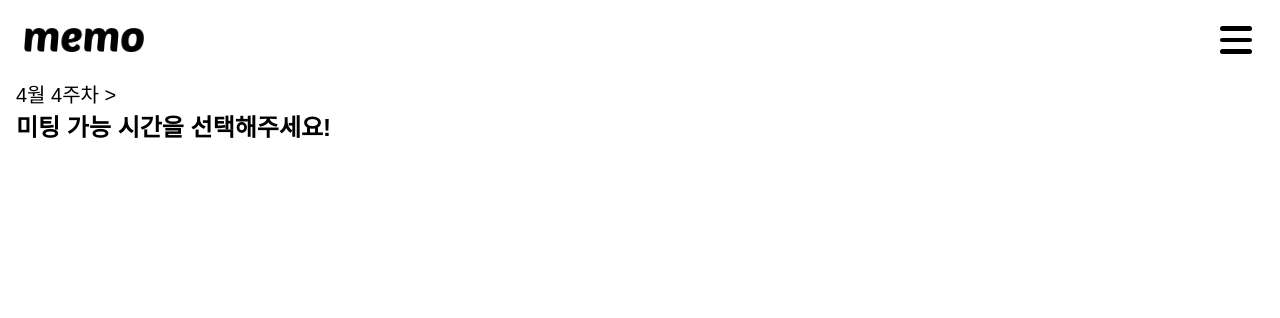
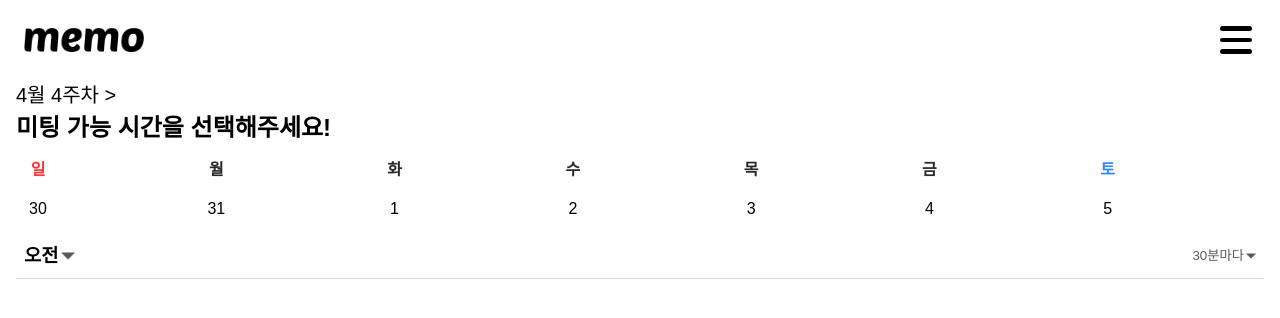
Before and after one commit to Spooder02/memo, a React (Vite) app in the folder frontend/: page /registerplan in a window 1280 px wide. Shown: the top 318 px of the page. Built offline with nearby package versions, Linux system fonts and the light colour scheme.

Commit message:
feat: 미팅 시간 선택효과 및 필터 생성

```diff
--- a/frontend/src/components/DayBlock.tsx
+++ b/frontend/src/components/DayBlock.tsx
@@ -1,15 +1,16 @@
 import styled from "styled-components";
 
 const DayBlock = (props: {
-    date: number,
-    today: boolean,
-    color: string | undefined
+    date: number;
+    today: boolean;
+    color: string | undefined;
+    onClick?: () => void;
 }) => {
     const today = props.today;
     const color = props.color;
 
     return (
-        <Frame today={today}>
+        <Frame today={today} onClick={props.onClick}>
             <DateNum today={today}>
                 {props.date}
             </DateNum>
@@ -21,7 +22,7 @@ const DayBlock = (props: {
     )
 }
 
-const Frame = styled.div<{today: boolean}>`
+const Frame = styled.button<{today: boolean}>`
     display: grid;
     justify-content: center;
     padding: 0.2em;
--- a/frontend/src/pages/Mainpage.tsx
+++ b/frontend/src/pages/Mainpage.tsx
@@ -171,7 +171,7 @@ const Description = styled.p`
     font-weight: 400;
 `;
 
-const DropdownText = styled.span`
+export const DropdownText = styled.span`
     display: flex;
     align-items: center;
     font-size: 10pt;
@@ -190,7 +190,7 @@ const PageFrame = styled.div`
     overflow: hidden;
 `;
 
-const GrayLineDiv = styled.div`
+export const GrayLineDiv = styled.div`
     width: 100%;
     height: 1px;
     background-color: #DCDCDC;
@@ -221,7 +221,7 @@ const UpcomingPlanContainer = styled.div`
     overflow: hideen;
 `;
 
-const DropdownButtonImage = styled.img<{isOpen: boolean}>`
+export const DropdownButtonImage = styled.img<{isOpen: boolean}>`
     height: 0.75em;
     margin: 0 0 0 0.15em;
     transform: rotate(${(props) => (props.isOpen ? '180deg' : '0')});
--- a/frontend/src/pages/RegisterPlan.tsx
+++ b/frontend/src/pages/RegisterPlan.tsx
@@ -1,11 +1,92 @@
-import React from 'react';
+import React, { useEffect, useState } from 'react';
 import styled from 'styled-components';
+import DateBlocks from '../components/DateBlocks';
+import DayBlock from '../components/DayBlock';
+import { DropdownButtonImage, DropdownText, GrayLineDiv } from './Mainpage';
+import DropdownButton from "../assets/drop-down-arrow (1).png";
 
 const RegisterPlan: React.FC = () => {
+
+    const getThisWeekDates = () => {
+        const today = new Date();
+        const day = today.getDay(); // 0(일) ~ 6(토)
+        const sundayOffset = -day;
+
+        return Array.from({ length: 7 }, (_, i) => {
+            const d = new Date(today);
+            d.setDate(today.getDate() + sundayOffset + i);
+            return d.getDate();  // 날짜(1~31)만 반환
+        });
+    }
+
+
+    const [weekDates, setWeekDates] = useState<number[]>([]);
+
+    useEffect(() => {
+        setWeekDates(getThisWeekDates());
+    }, []);
+
+    const [selectedDates, setSelectedDates] = useState<number|null>();
+
+    // 오전 및 오후 구분 필터
+    const timeDivFilter = ["오전", "오후"];
+    const [selectTimeDivFilter, setSelectedTimeDivFilter] = useState<string>(timeDivFilter[0]);
+
+    const [timeDivDropdownOpen, setTimeDivFilterDropdownOpen] = useState(false);
+
+    const toggleTimeDivDropdown = () => {
+        setTimeDivFilterDropdownOpen((prev) => !prev);
+    };
+
+    // 시간 간격 구분 필터
+    const timeFilters = ["15분마다", "30분마다", "1시간마다"];
+    const [selectTimeFilter, setSelectedTimeFilter] = useState<string>(timeFilters[1]);
+    const [timeFilterDropdownOpen, setTimeFilterDropdownOpen] = useState(false);
+
+    const toggleTimeFilterDropdown = () => {
+        setTimeFilterDropdownOpen((prev) => !prev);
+    };
+
     return (
         <>
         <TimeTitle>4월 4주차 &gt;</TimeTitle>
         <Title>미팅 가능 시간을 선택해주세요!</Title>
+        <WeekCalendarContainer>
+            <DateBlocks/>
+            {
+                weekDates.map((date) => {
+                    return (
+                        <DayBlock
+                            key={date.toString()}
+                            date={date}
+                            today={(date == selectedDates)}
+                            color={undefined}
+                            onClick={() => { setSelectedDates(date) }}
+                        />
+                    )
+                })
+            }
+        </WeekCalendarContainer>
+        <TimeDivContainer>
+            <TimeDivTitle>
+                {selectTimeDivFilter}
+                <DropdownButtonImage
+                    src={DropdownButton}
+                    isOpen={timeDivDropdownOpen}
+                    onClick={toggleTimeDivDropdown}
+                />
+            </TimeDivTitle>
+            <DropdownText>
+                {selectTimeFilter}
+                <DropdownButtonImage
+                    src={DropdownButton}
+                    isOpen={timeFilterDropdownOpen}
+                    onClick={toggleTimeFilterDropdown}
+                />
+            </DropdownText>
+        </TimeDivContainer>
+        <GrayLineDiv/>
+
         </>
     )
 };
@@ -20,4 +101,23 @@ const Title = styled.h1`
     font-weight: 700;
 `;
 
+const WeekCalendarContainer = styled.div`
+    display: grid;
+    grid-template-columns: repeat(7, 2fr);
+`;
+
+const TimeDivContainer = styled.div`
+    display: flex;
+    justify-content: space-between;
+    margin: 0 0.5em 0.5em 0.5em;
+`;
+
+const TimeDivTitle = styled.p`
+    display: flex;
+    align-items: center;
+    font-size: 14pt;
+    font-weight: 600;
+    margin: 0;
+`;
+
 export default RegisterPlan;
```
